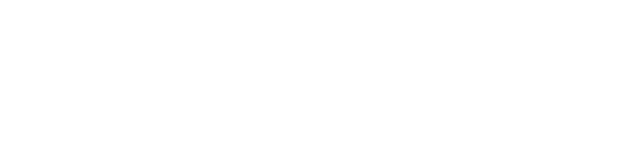
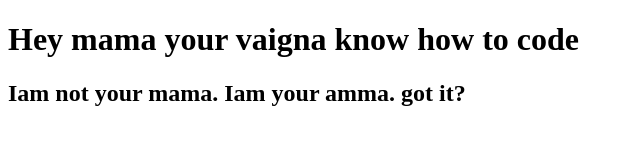
Before and after one commit to mohammadfaisal0/my-second-repo, a plain HTML site: page index.html in a window 1280 px wide. Shown: the whole page, without its empty margins (0-640 px from the left). Drawn offline with Linux system fonts and the light colour scheme.

Commit message:
added h1 and h2

```diff
--- a/index.html
+++ b/index.html
@@ -7,6 +7,11 @@
     <title>My second github repo</title>
 </head>
 <body>
-
+    <h1>
+        Hey mama your vaigna know how to code
+    </h1>
+    <h2>
+        Iam not your mama. Iam your amma. got it?
+    </h2>
 </body>
 </html>
```
